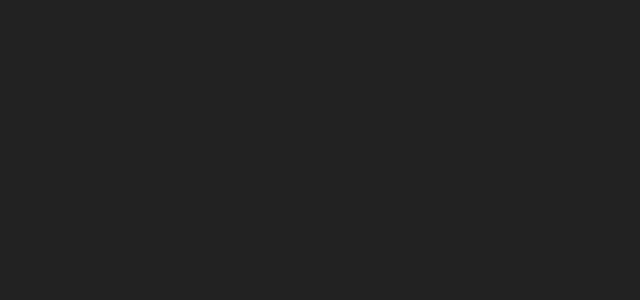
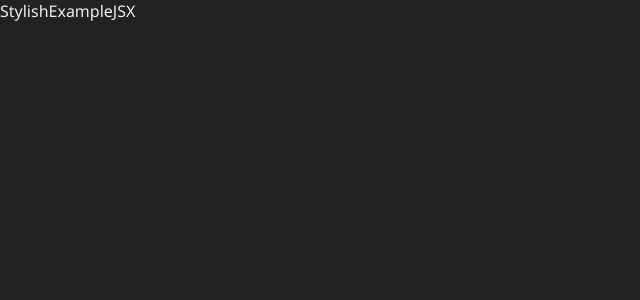
Before and after one commit to NetoJL/NextJS-Fundamentals, a Next.js app: page / in a window 1280 px wide. Shown: the top 300 px of the page, without its empty margins (0-640 px from the left). Built offline with nearby package versions, Linux system fonts and the light colour scheme.

Commit message:
index.jsx updated (Navigators)

```diff
--- a/src/pages/index.jsx
+++ b/src/pages/index.jsx
@@ -1,10 +1,11 @@
 import Navigator from "@/components/Navigator";
-import Link from "next/link";
 
 export default function Home() {
 	return (
 		<div>
-			<Navigator />
+			<Navigator text="Stylish" route="/stylish" />
+			<Navigator text="Example" route="/example" />
+			<Navigator text="JSX" route="/jsx" />
 		</div>
 	);
 }
```
